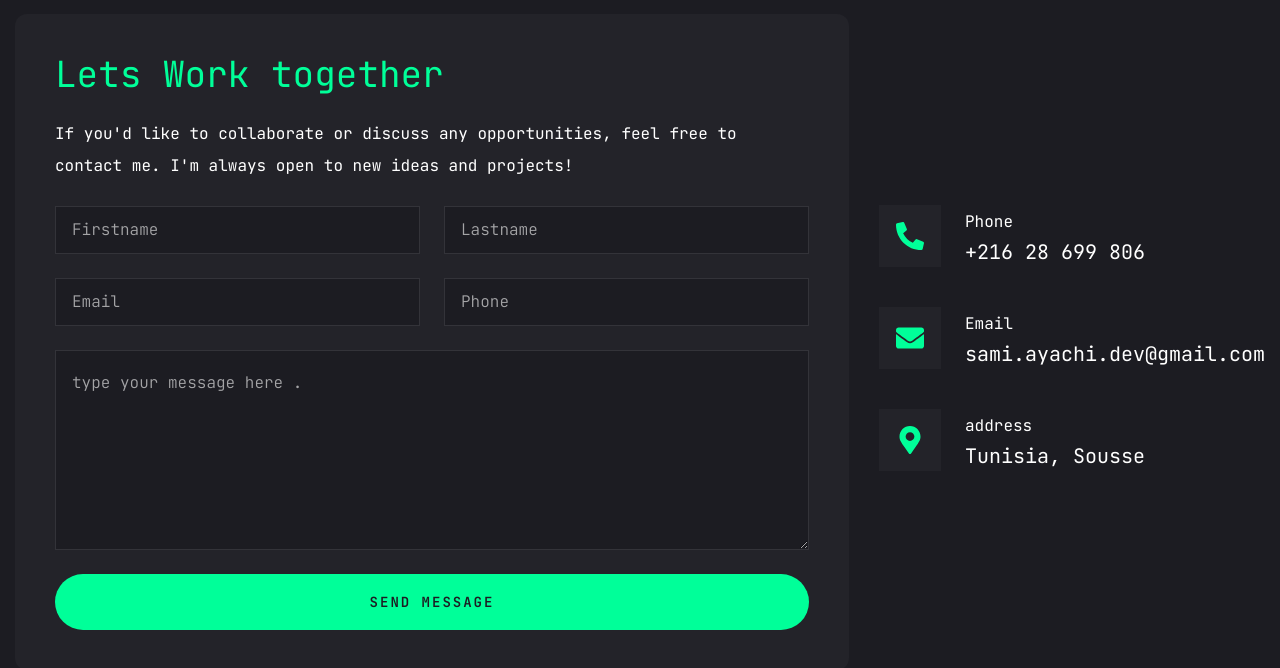
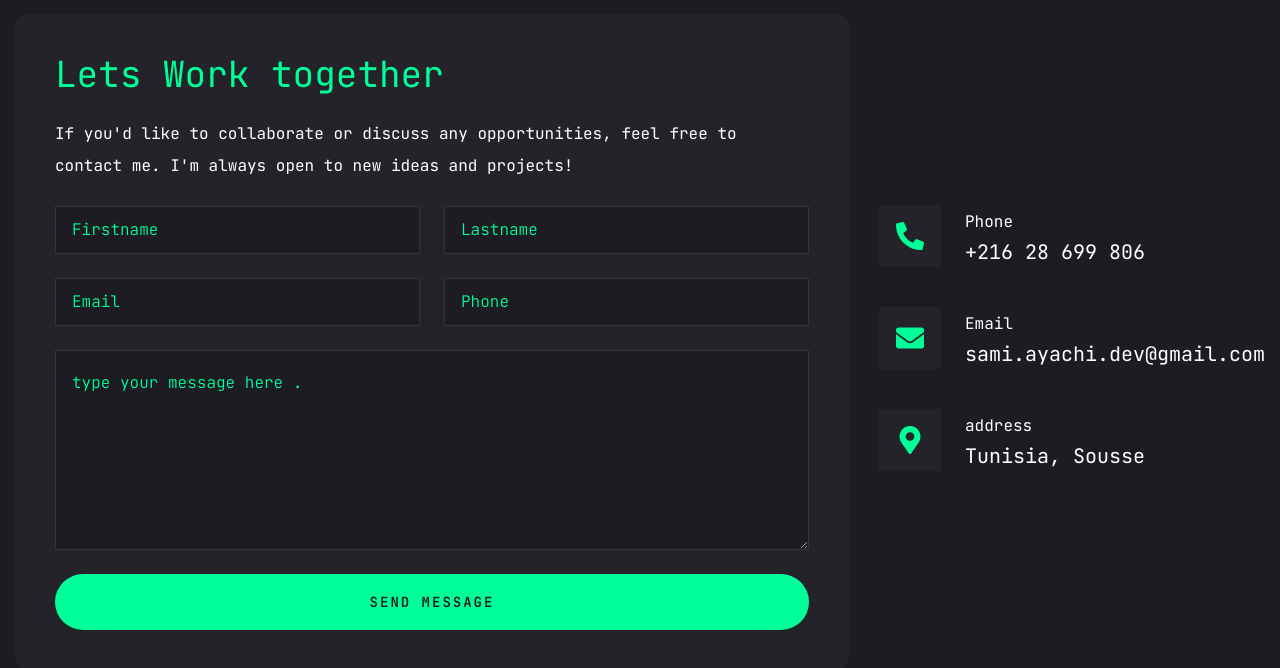
Before and after one commit to sami561/Portfolio, a Next.js app: page /PersonalProject in a window 1280 px wide. Shown: the part 3364-4032 px from the top of the page. Built offline with nearby package versions, Linux system fonts and the light colour scheme.

Commit message:
feat: Update input and textarea placeholder text color to accent.

```diff
--- a/components/ui/input.tsx
+++ b/components/ui/input.tsx
@@ -3,7 +3,7 @@ import * as React from "react";
 import { cn } from "@/lib/utils";
 
 export interface InputProps
-  extends React.InputHTMLAttributes<HTMLInputElement> {}
+  extends React.InputHTMLAttributes<HTMLInputElement> { }
 
 const Input = React.forwardRef<HTMLInputElement, InputProps>(
   ({ className, type, ...props }, ref) => {
@@ -11,7 +11,7 @@ const Input = React.forwardRef<HTMLInputElement, InputProps>(
       <input
         type={type}
         className={cn(
-          " flex h-[48px] rounded-md border border-white/10 focus:border-accent  font-light bg-primary  px-4 py-5 text-base placeholder:text-white/60  outline-none",
+          " flex h-[48px] rounded-md border border-white/10 focus:border-accent font-light bg-primary px-4 py-5 text-base placeholder:text-accent outline-none",
           className
         )}
         ref={ref}
--- a/components/ui/textarea.tsx
+++ b/components/ui/textarea.tsx
@@ -3,14 +3,14 @@ import * as React from "react";
 import { cn } from "@/lib/utils";
 
 export interface TextareaProps
-  extends React.TextareaHTMLAttributes<HTMLTextAreaElement> {}
+  extends React.TextareaHTMLAttributes<HTMLTextAreaElement> { }
 
 const Textarea = React.forwardRef<HTMLTextAreaElement, TextareaProps>(
   ({ className, ...props }, ref) => {
     return (
       <textarea
         className={cn(
-          "flex  min-h-[80px] w-full  rounded-md border border-white/10 focus:border-accent  font-light bg-primary  px-4 py-5 text-base placeholder:text-white/60  focus-visible:outline-none focus-visible:ring-1 focus-visible:ring-accent  focus-visible:ring-offset-0 disabled:cursor-not-allowed disabled:opacity-50",
+          "flex min-h-[80px] w-full rounded-md border border-white/10 focus:border-accent font-light bg-primary px-4 py-5 text-base placeholder:text-accent focus-visible:outline-none focus-visible:ring-1 focus-visible:ring-accent focus-visible:ring-offset-0 disabled:cursor-not-allowed disabled:opacity-50",
           className
         )}
         ref={ref}
```
